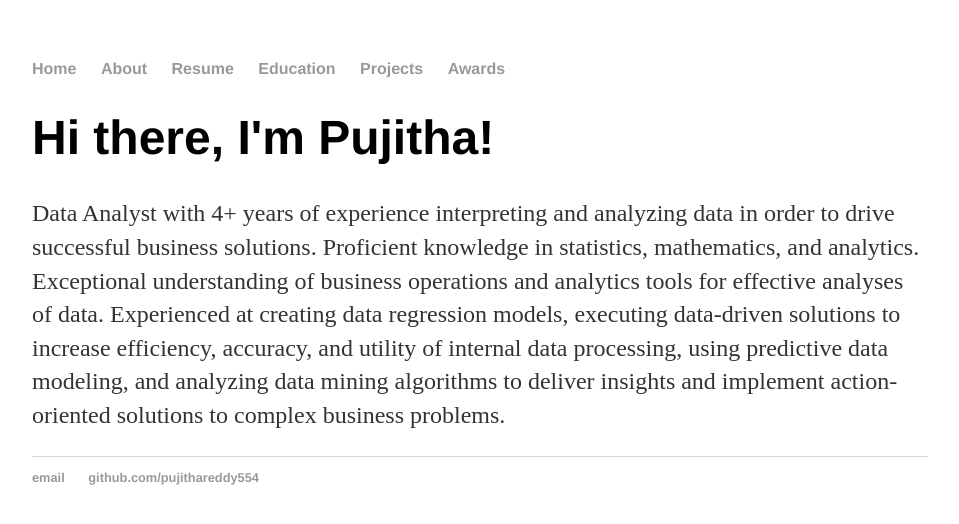
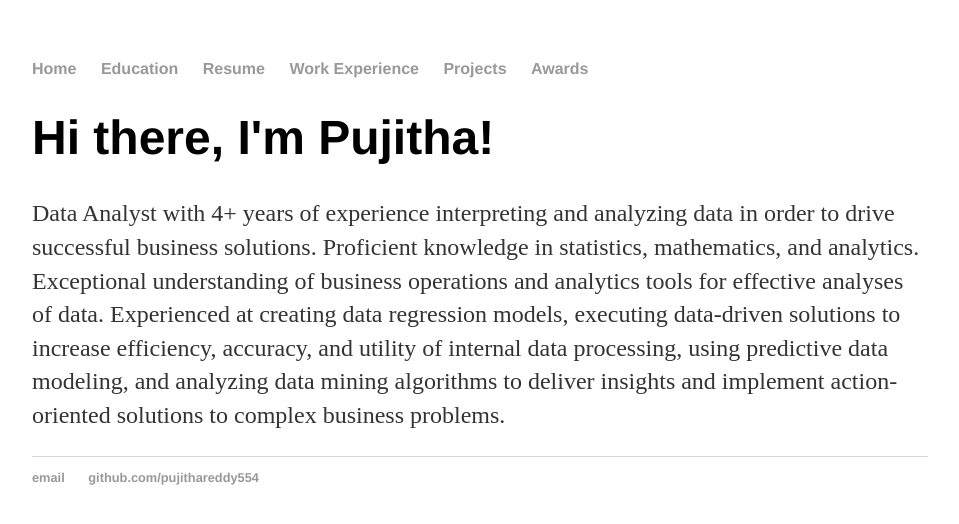
Before and after one commit to pujithareddy554/pujithareddy554.github.io, a Jekyll site: the page built from index.html, in a window 1280 px wide. Shown: the top 524 px of the page, without its empty margins (160-1119 px from the left). Built offline with Jekyll 4.4.1, drawn with Linux system fonts in a browser that asks for light colours.

Commit message:
Update default.html

```diff
--- a/_layouts/default.html
+++ b/_layouts/default.html
@@ -9,11 +9,11 @@
 			<nav>
 	    		<ul>
 	        		<li><a href="/">Home</a></li>
-		        	<li><a href="/education.html">About</a></li>
-	        		<li><a href="/cv">Resume</a></li>
-	        		<li><a href="/blog">Education</a></li>
-				<li><a href="/blog">Projects</a></li>
-				<li><a href="/blog">Awards</a></li>
+		        	<li><a href="/education.html">Education</a></li>
+	        		<li><a href="/resume.html">Resume</a></li>
+	        		<li><a href="/experience.html">Work Experience</a></li>
+				<li><a href="/projects.htl">Projects</a></li>
+				<li><a href="/awards.html">Awards</a></li>
 	    		</ul>
 			</nav>
 			<div class="container">
```
